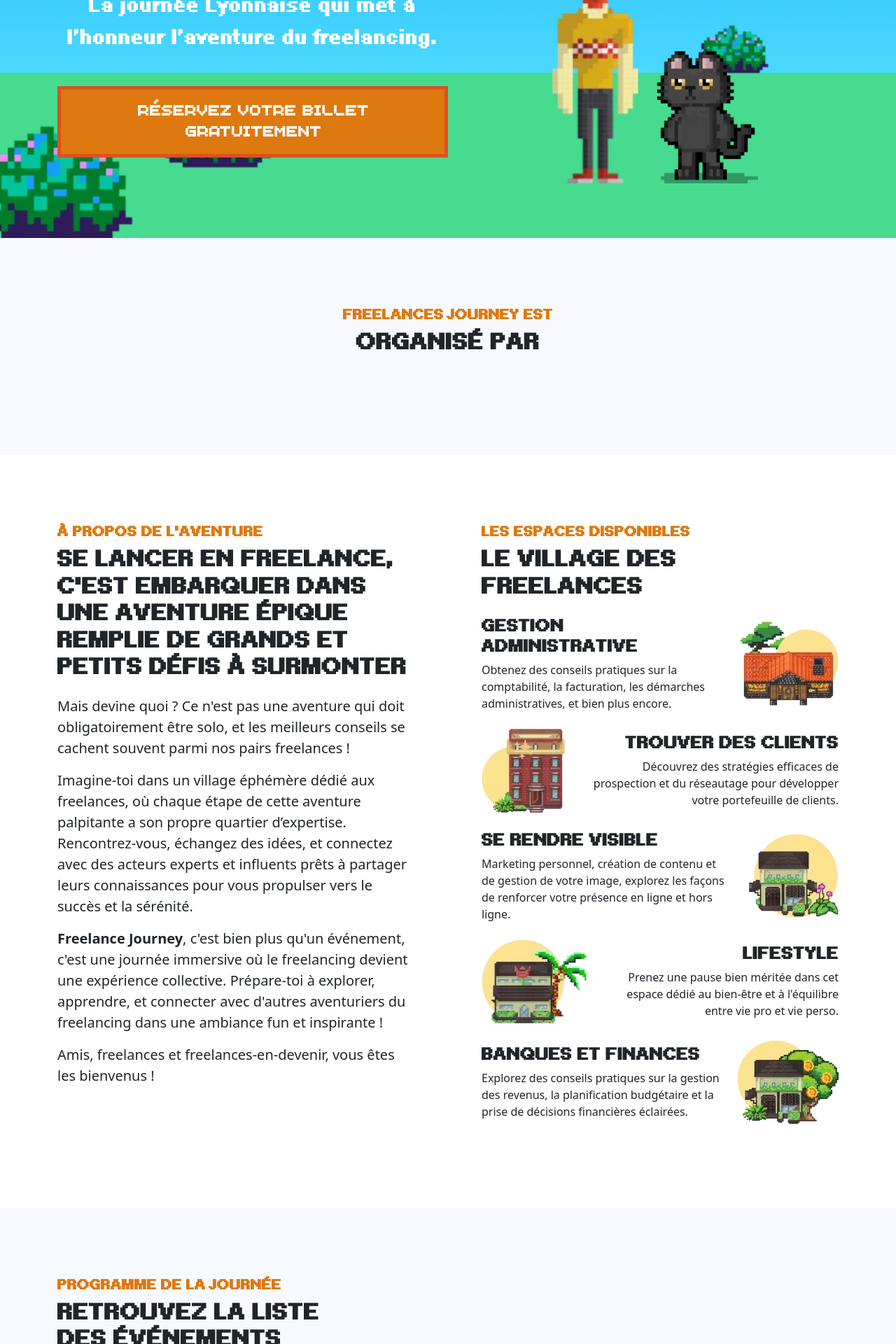
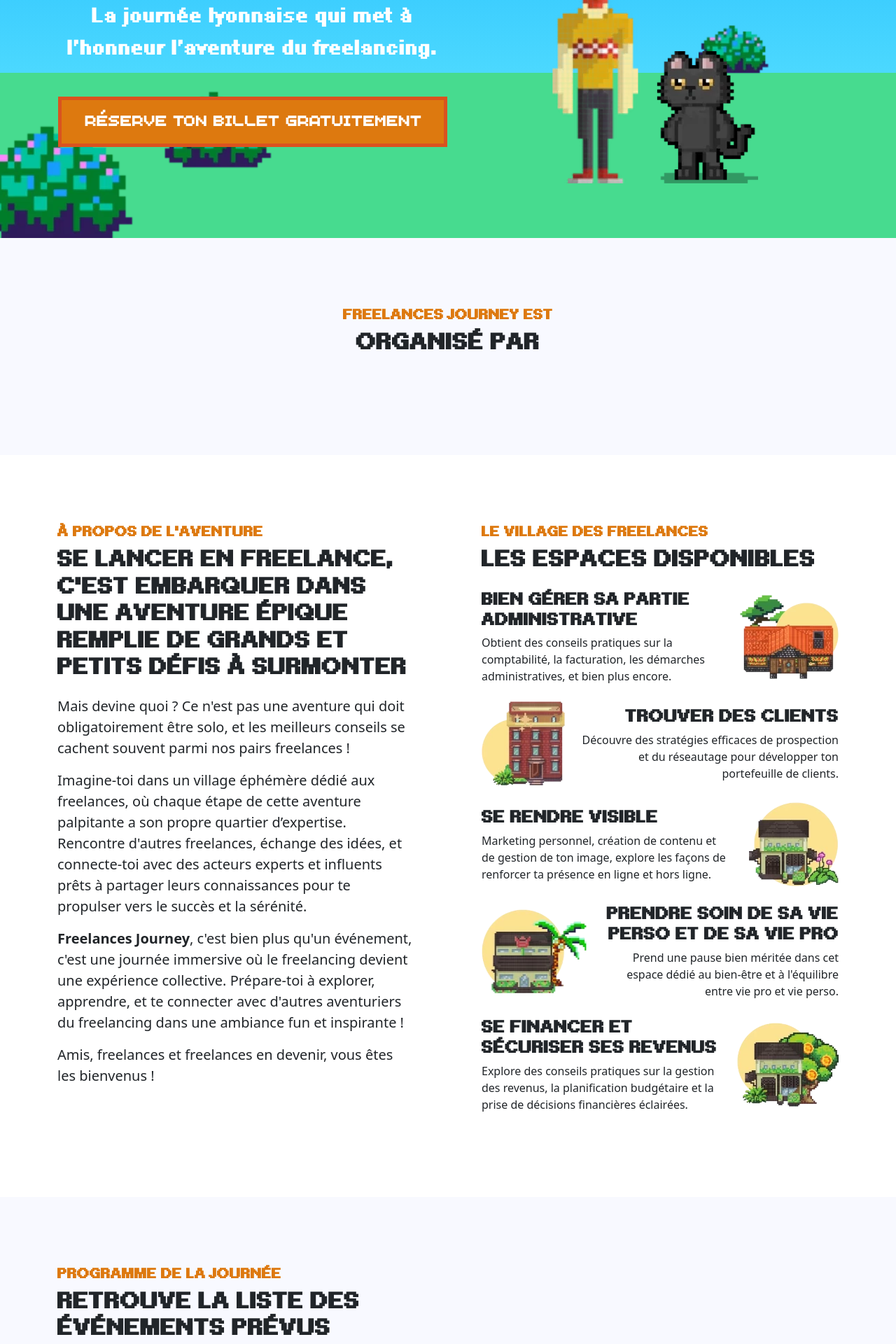
Before and after one commit to codingones/conference-website, a Next.js app: page / in a window 1280 px wide. Shown: the part 460-2380 px from the top of the page at 70% size. Built offline with nearby package versions, Linux system fonts and the light colour scheme.

Commit message:
feat: add ruben taieb sponsor

```diff
--- a/src/app/(home)/_components/Sponsors.tsx
+++ b/src/app/(home)/_components/Sponsors.tsx
@@ -22,15 +22,18 @@
       </div>
       <div className='row gap-5 justify-content-center'>
         {sponsors.map((sponsor: Sponsor) => (
-          <Link className='col-auto' key={sponsor.name} href={sponsor.url} target='_blank' rel='noopener noreferrer'>
+          <div key={sponsor.name} className='col-auto text-center'>
+            <Link href={sponsor.url} target='_blank' rel='noopener noreferrer'>
               <Image
                 src={sponsor.logo}
                 alt={`Visit ${sponsor.name} website (opens in new tab)`}
-              width={250}
-              height={125}
+                width={180}
+                height={180}
                 title={sponsor.name}
               />
+              {sponsor.displayName && <div className='h5 p-3 bg-dark'>{sponsor.name}</div>}
             </Link>
+          </div>
         ))}
       </div>
     </div>
--- a/src/app/_schemas/sponsors.ts
+++ b/src/app/_schemas/sponsors.ts
@@ -2,6 +2,7 @@
   logo: string;
   name: string;
   url: string;
+  displayName?: boolean;
 };
 
 export type Sponsors = Sponsor[];
--- a/src/data/speakers.json
+++ b/src/data/speakers.json
@@ -33,7 +33,7 @@
   },
   {
     "fullName": "Valentin Decker",
-    "role": "J'aide les créateurs à publier leurs idées en ligne et en vivre avec un business de Freelance",
+    "role": "J'aide les créateurs à publier leurs idées en ligne et à en vivre avec un business de Freelance",
     "picture": "images/speakers/Valentin-Decker.webp",
     "networks": {
       "linkedin": "https://www.linkedin.com/in/valentindecker"
--- a/src/data/sponsors.json
+++ b/src/data/sponsors.json
@@ -13,5 +13,11 @@
     "logo": "images/home/sponsors/balladclub-lyon.svg",
     "name": "Ballad Club",
     "url": "https://ballad.club/"
+  },
+  {
+    "logo": "images/home/sponsors/Ruben-Taieb.webp",
+    "name": "Ruben Taieb",
+    "url": "https://www.linkedin.com/in/rubentaieb/",
+    "displayName": true
   }
 ]
--- a/src/schemas/data/sponsors.schema.json
+++ b/src/schemas/data/sponsors.schema.json
@@ -5,6 +5,9 @@
     "Sponsor": {
       "additionalProperties": false,
       "properties": {
+        "displayName": {
+          "type": "boolean"
+        },
         "logo": {
           "type": "string"
         },
--- a/src/translations/home/fr.json
+++ b/src/translations/home/fr.json
@@ -1,13 +1,13 @@
 {
   "metadata": {
     "title": "Freelances Journey 2024",
-    "description": "La journée Lyonnaise qui met à l’honneur l’aventure du freelancing. Réservez votre billet gratuitement !"
+    "description": "La journée lyonnaise qui met à l’honneur l’aventure du freelancing. Réserve ton billet gratuitement !"
   },
   "hero": {
     "title": "Freelances Journey",
     "nextEditionDate": "Lyon - 21 juin 2024",
-    "description": "La journée Lyonnaise qui met à l’honneur l’aventure du freelancing.",
-    "callToAction": "Réservez votre billet gratuitement"
+    "description": "La journée lyonnaise qui met à l’honneur l’aventure du freelancing.",
+    "callToAction": "Réserve ton billet gratuitement"
   },
   "header": {
     "brand": "Freelances Journey 2024",
@@ -24,35 +24,35 @@
   "about": {
     "title": "Se lancer en freelance, c'est embarquer dans une aventure épique remplie de grands et petits défis à surmonter",
     "subtitle": "À propos de l'aventure",
-    "description": "Mais devine quoi&nbsp;? Ce n'est pas une aventure qui doit obligatoirement être solo, et les meilleurs conseils se cachent souvent parmi nos pairs freelances&nbsp;!\n\nImagine-toi dans un village éphémère dédié aux freelances, où chaque étape de cette aventure palpitante a son propre quartier d’expertise.\nRencontrez-vous, échangez des idées, et connectez avec des acteurs experts et influents prêts à partager leurs connaissances pour vous propulser vers le succès et la sérénité.\n\n**Freelance Journey**, c'est bien plus qu'un événement, c'est une journée immersive où le freelancing devient une expérience collective. Prépare-toi à explorer, apprendre, et connecter avec d'autres aventuriers du freelancing dans une ambiance fun et inspirante&nbsp;! \n\nAmis, freelances et freelances-en-devenir, vous êtes les bienvenus&nbsp;!",
+    "description": "Mais devine quoi&nbsp;? Ce n'est pas une aventure qui doit obligatoirement être solo, et les meilleurs conseils se cachent souvent parmi nos pairs freelances&nbsp;!\n\nImagine-toi dans un village éphémère dédié aux freelances, où chaque étape de cette aventure palpitante a son propre quartier d’expertise.\nRencontre d'autres freelances, échange des idées, et connecte-toi avec des acteurs experts et influents prêts à partager leurs connaissances pour te propulser vers le succès et la sérénité.\n\n**Freelances Journey**, c'est bien plus qu'un événement, c'est une journée immersive où le freelancing devient une expérience collective. Prépare-toi à explorer, apprendre, et te connecter avec d'autres aventuriers du freelancing dans une ambiance fun et inspirante&nbsp;! \n\nAmis, freelances et freelances en devenir, vous êtes les bienvenus&nbsp;!",
     "learnMore": "En savoir plus",
     "spaces": {
-      "title": "Le village des freelances",
-      "subtitle": "Les espaces disponibles",
+      "title": "Les espaces disponibles",
+      "subtitle": "Le village des freelances",
       "items": [
         {
-          "name": "Gestion administrative",
-          "description": "Obtenez des conseils pratiques sur la comptabilité, la facturation, les démarches administratives, et bien plus encore.",
+          "name": "Bien gérer sa partie administrative",
+          "description": "Obtient des conseils pratiques sur la comptabilité, la facturation, les démarches administratives, et bien plus encore.",
           "image": "home/about/gestion-administrative.webp"
         },
         {
           "name": "Trouver des clients",
-          "description": "Découvrez des stratégies efficaces de prospection et du réseautage pour développer votre portefeuille de clients.",
+          "description": "Découvre des stratégies efficaces de prospection et du réseautage pour développer ton portefeuille de clients.",
           "image": "home/about/trouver-des-clients.webp"
         },
         {
           "name": "Se rendre visible",
-          "description": "Marketing personnel, création de contenu et de gestion de votre image, explorez les façons de renforcer votre présence en ligne et hors ligne.",
+          "description": "Marketing personnel, création de contenu et de gestion de ton image, explore les façons de renforcer ta présence en ligne et hors ligne.",
           "image": "home/about/se-rendre-visible.webp"
         },
         {
-          "name": "Lifestyle",
-          "description": "Prenez une pause bien méritée dans cet espace dédié au bien-être et à l'équilibre entre vie pro et vie perso.",
+          "name": "Prendre soin de sa vie perso et de sa vie pro",
+          "description": "Prend une pause bien méritée dans cet espace dédié au bien-être et à l'équilibre entre vie pro et vie perso.",
           "image": "home/about/lifestyle.webp"
         },
         {
-          "name": "Banques et finances",
-          "description": "Explorez des conseils pratiques sur la gestion des revenus, la planification budgétaire et la prise de décisions financières éclairées.",
+          "name": "Se financer et sécuriser ses revenus",
+          "description": "Explore des conseils pratiques sur la gestion des revenus, la planification budgétaire et la prise de décisions financières éclairées.",
           "image": "home/about/banques-et-finances.webp"
         }
       ]
@@ -60,21 +60,21 @@
   },
   "talks": {
     "title": "Programme de la journée",
-    "subtitle": "Retrouvez la liste des événements prévus",
+    "subtitle": "Retrouve la liste des événements prévus",
     "description": "Le programme se déroule sur une journée de 08h30 à 18h00, des conférences au format 40 minutes s’enchaîneront tout au long de la journée.",
     "callToAction": "Programme bientôt disponible",
     "slots": {
       "08:30-09:00": {
         "title": "Accueil",
-        "description": "Récupérez votre badge pour la journée, puis prenez le temps du petit-déjeuner pour discuter un café à la main."
+        "description": "Récupère ton badge pour la journée, puis prend le temps du petit-déjeuner pour discuter un café à la main."
       },
       "09:40-12:00": {
         "title": "Première partie",
-        "description": "Plénière d’ouverture, suivi de 3 de conférences."
+        "description": "Plénière d’ouverture, suivi de 3 conférences."
       },
       "12:00-13:30": {
         "title": "Déjeuner",
-        "description": "Des food trucks disponibles sur place pour vous permettre de vous restaurer."
+        "description": "Des food trucks disponibles sur place pour te permettre de te restaurer."
       },
       "13:30-17:40": {
         "title": "Seconde partie",
@@ -93,14 +93,14 @@
     "callToAction": "Voir tous les orateurs"
   },
   "tickets": {
-    "title": "Réservez votre billet gratuitement",
-    "subtitle": "Participez à l'aventure",
-    "description": "Partagez l'évènement avec le hashtag **#FreelanceJourney2024** sur **LinkedIn** pour recevoir votre **code d'accès exclusif**.",
+    "title": "Réserve ton billet gratuitement",
+    "subtitle": "Participe à l'aventure",
+    "description": "Partage l'évènement avec le hashtag **#FreelancesJourney** sur **LinkedIn** pour recevoir ton **code d'accès exclusif**.",
     "callToAction": "Je prends mon billet",
     "ticketTypes": [
       {
         "name": "Code d'accès requis",
-        "description": "Vous devez obtenir un **code d'accès** pour obtenir votre billet. Et pour ça rien de plus facile : partager un poste sur Linkedin avec un lien vers ce site et le hashtag **#FreelanceJourney2024**, nous vous enverrons votre code d'accès unique par messagerie.",
+        "description": "Il te faut un **code d'accès** pour obtenir ton billet. Et pour ça rien de plus facile : partager un poste sur Linkedin avec un lien vers ce site et le hashtag **#FreelancesJourney**, nous t'enverrons ton code d'accès unique par messagerie.",
         "price": "Gratuit",
         "link": "https://www.billetweb.fr/freelances-journey"
       }
```
Also changed, not shown: public/images/home/sponsors/Ruben-Taieb.webp (added). Lines whose indentation alone changed are shown as unchanged.
